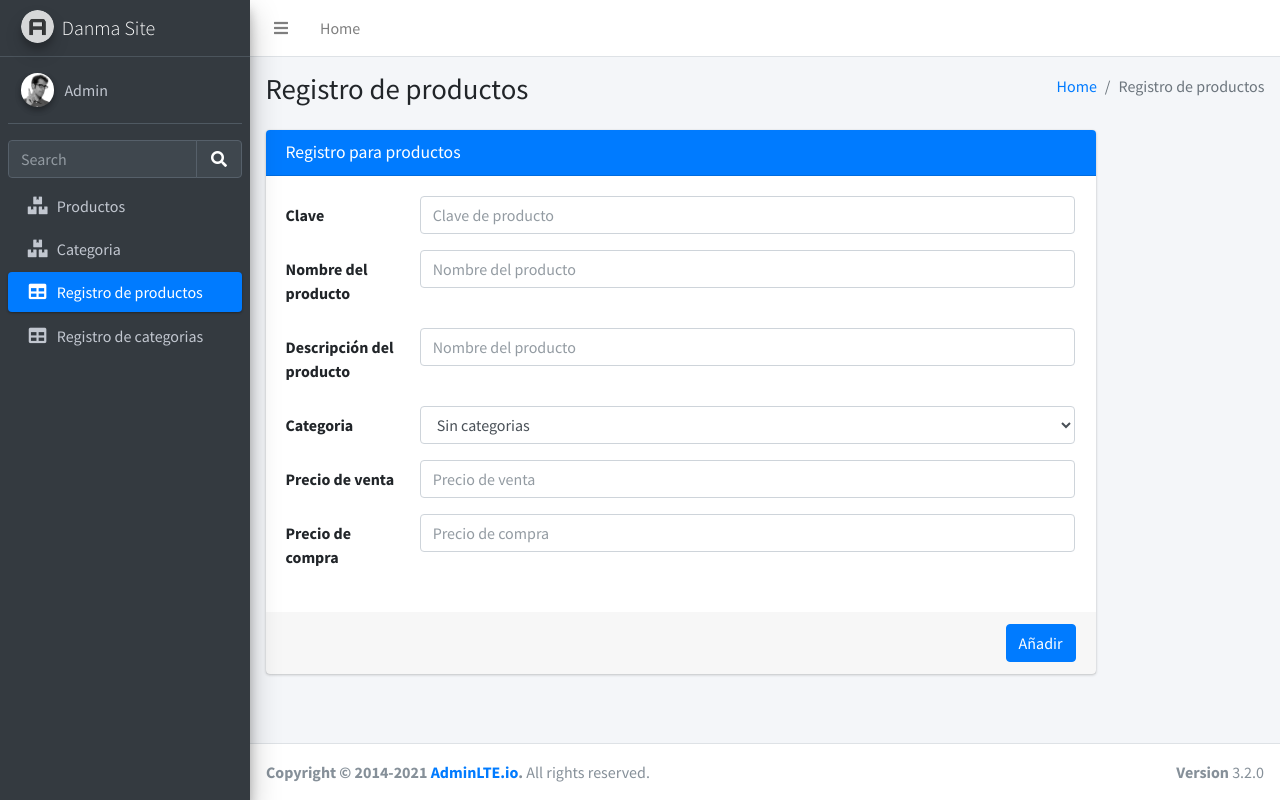
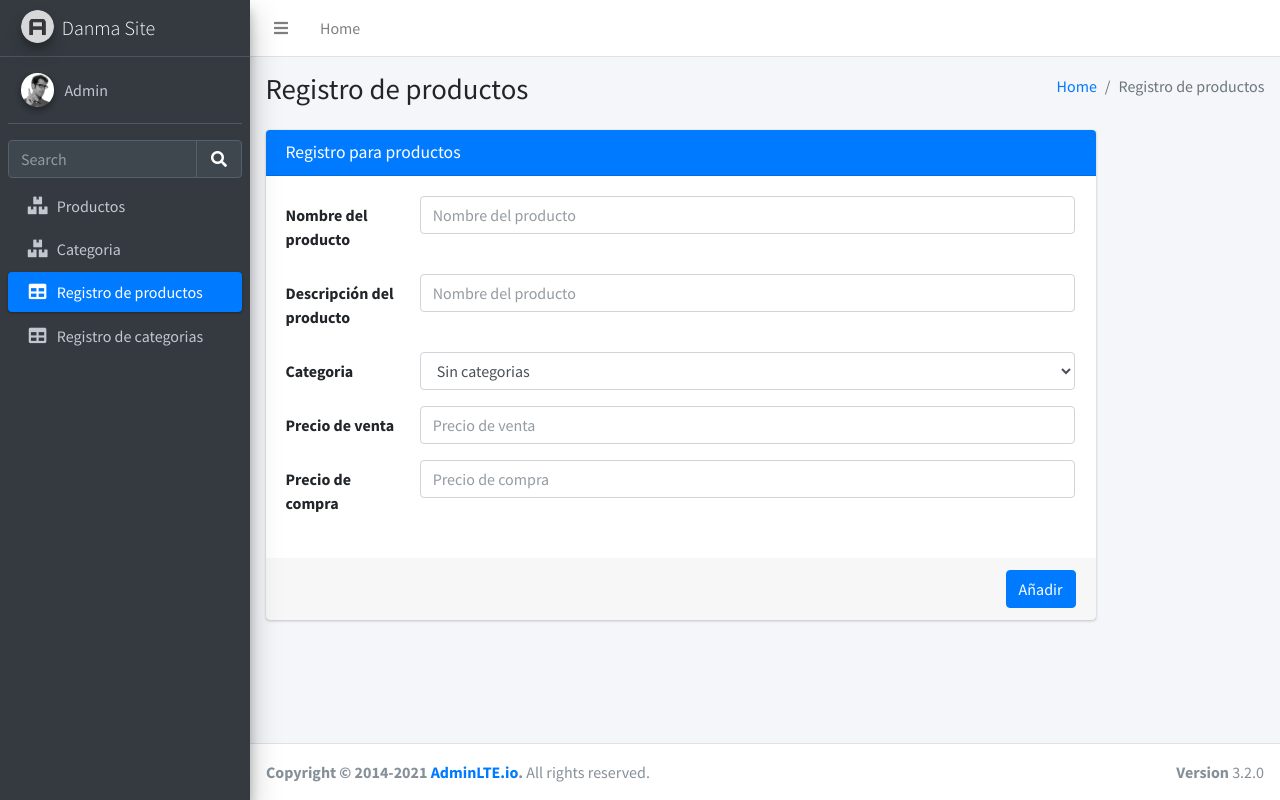
Before and after one commit to danma22/practica6-php, a PHP site: page /regProductos.php in a window 1280 px wide. Run offline with PHP 8.4, Linux system fonts and the light colour scheme; data that the repository does not hold is empty; some libraries are stand-ins or nearby versions.

Commit message:
Update regProductos.php

```diff
--- a/regProductos.php
+++ b/regProductos.php
@@ -152,12 +152,6 @@
               <form class="form-horizontal" action="index.php" method="post" id="form3">
                 <div class="card-body">
                   <div class="form-group row">
-                    <label for="clave" class="col-sm-2 col-form-label">Clave</label>
-                    <div class="col-sm-10">
-                      <input type="number" class="form-control" id="clave" name="clave" placeholder="Clave de producto">
-                    </div>
-                  </div>
-                  <div class="form-group row">
                     <label for="nameP" class="col-sm-2 col-form-label">Nombre del producto</label>
                     <div class="col-sm-10">
                       <input type="text" class="form-control" id="nameP" name="namePro" placeholder="Nombre del producto">
```
